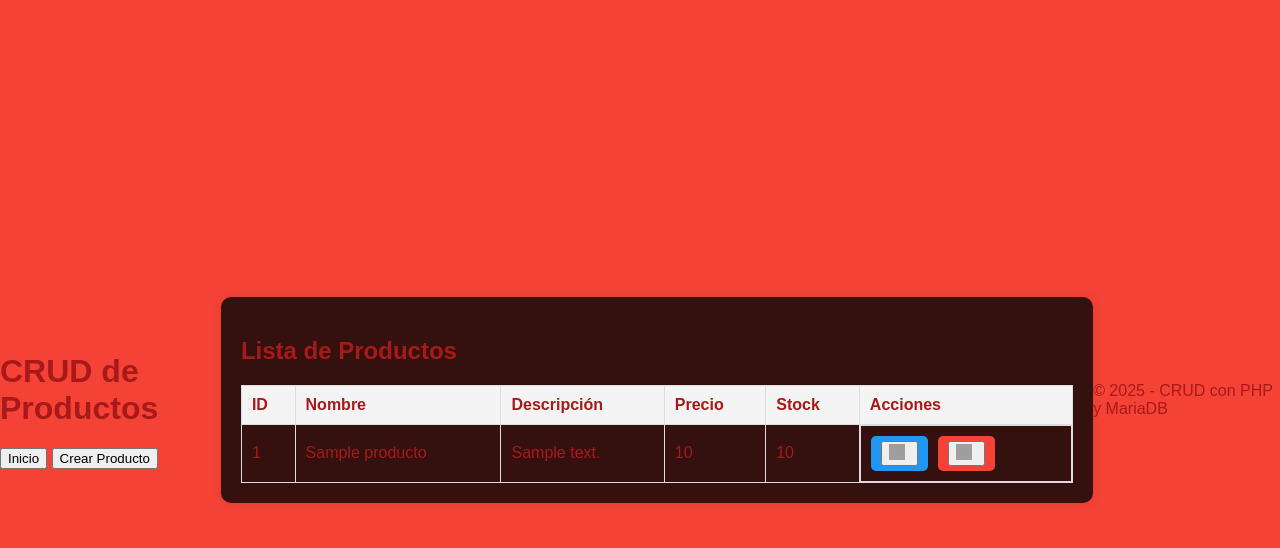
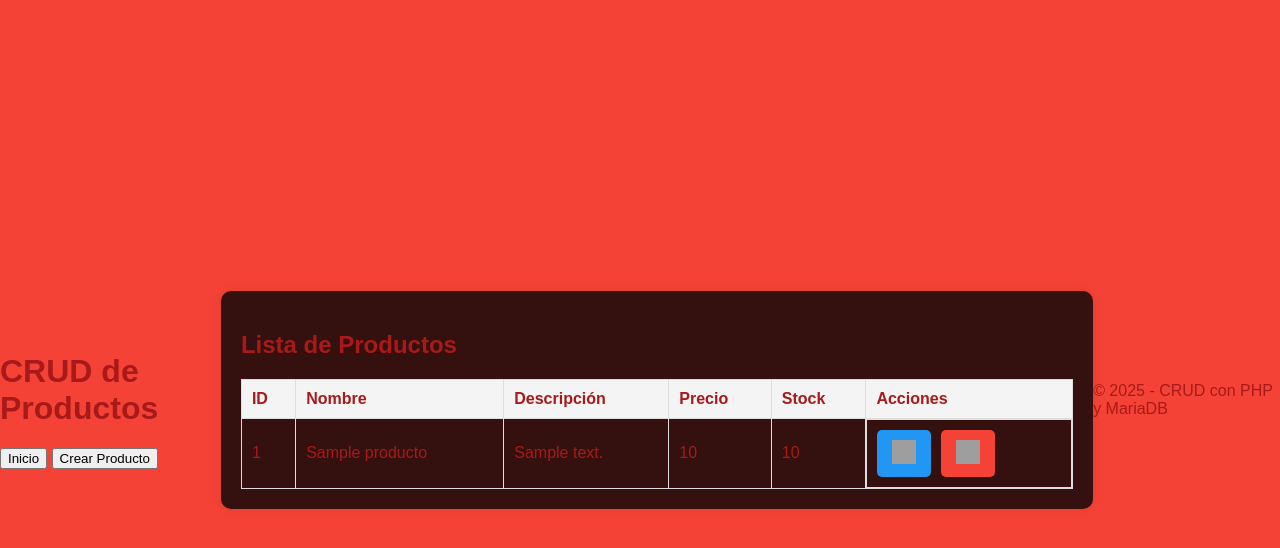
Before and after one commit to Blanca-Portillo/Lab2-c2, a PHP site: page / in a window 1280 px wide. Shown: the top 548 px of the page. Run offline with PHP 8.4, Linux system fonts and the light colour scheme; tables that the repository leaves empty or names only in its code hold one stand-in row (values such as "Sample post"); grey boxes are pictures that could not be loaded.

Commit message:
holaaaaaaaaaaaaaaaa

```diff
--- a/styles.css
+++ b/styles.css
@@ -1,4 +1,3 @@
-
 body {
     font-family: Arial, sans-serif;
     margin: 0;
@@ -13,7 +12,6 @@ body {
     min-height: 100vh;
 }
 
-
 .container {
     background-color: rgba(32, 10, 10, 0.9);
     padding: 20px;
@@ -23,7 +21,6 @@ body {
     max-width: 1200px;
     margin: 20px auto;
 }
-
 
 table {
     width: 100%;
@@ -49,6 +46,7 @@ th {
     gap: 10px;
 }
 
+/* Estilos para los botones de editar y eliminar */
 .actions a {
     text-decoration: none;
     color: white;
@@ -56,18 +54,43 @@ th {
     border-radius: 5px;
     display: flex;
     align-items: center;
+    transition: background 0.3s ease;
 }
+
+/* Estilo de los botones */
+.actions button {
+    background: none;
+    border: none;
+    cursor: pointer;
+    padding: 5px;
+}
+
 
 .actions a.edit {
     background-color: #2196F3;
 }
 
+.actions a.edit:hover {
+    background-color: #1976D2;
+}
+
+
 .actions a.delete {
     background-color: #f44336;
 }
 
-.actions a img {
-    width: 16px;
-    height: 16px;
-    margin-right: 5px;
+.actions a.delete:hover {
+    background-color: #d32f2f;
 }
+
+
+.actions img {
+    width: 24px;
+    height: 24px;
+    transition: transform 0.2s;
+}
+
+
+.actions button:hover img {
+    transform: scale(1.1);
+}
```
